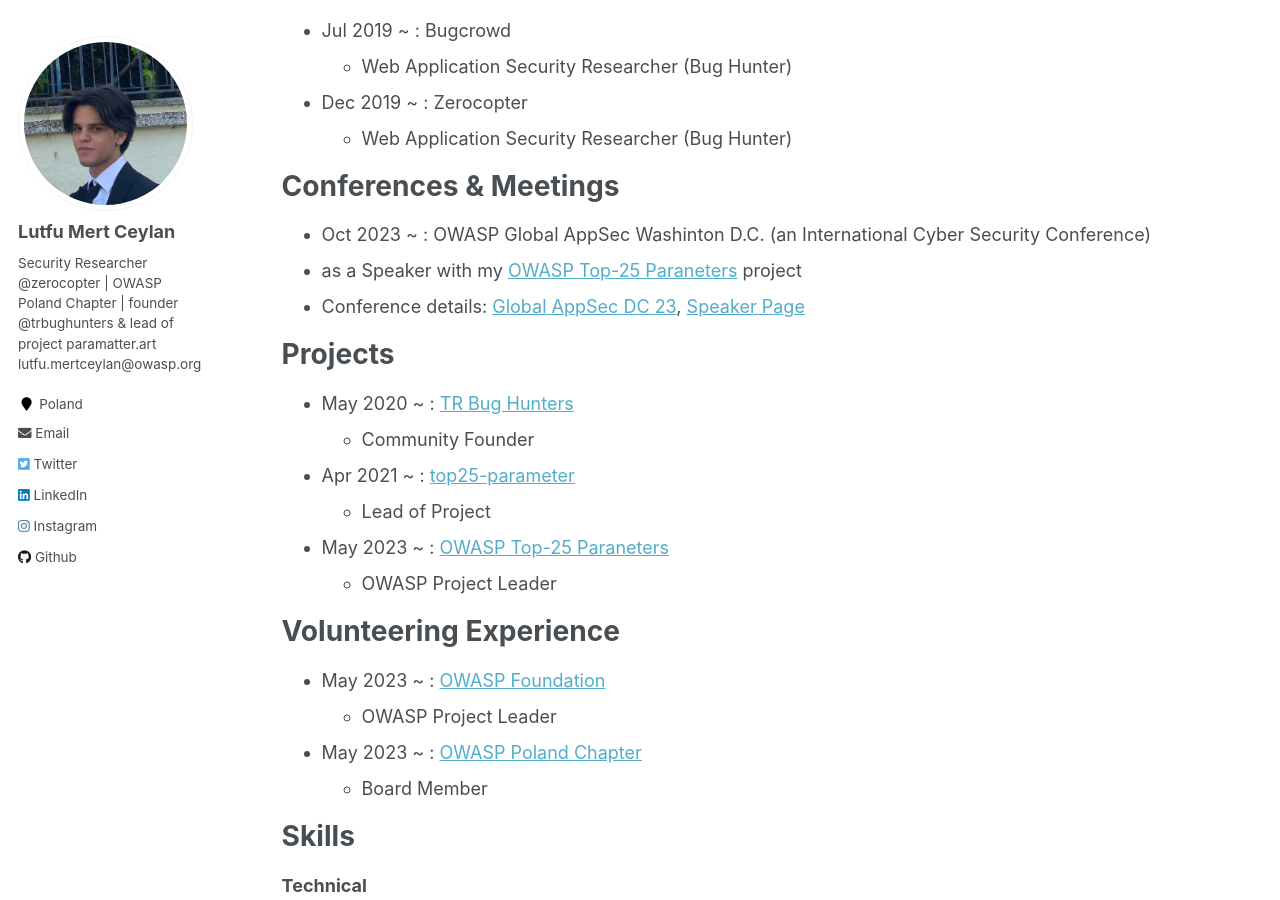
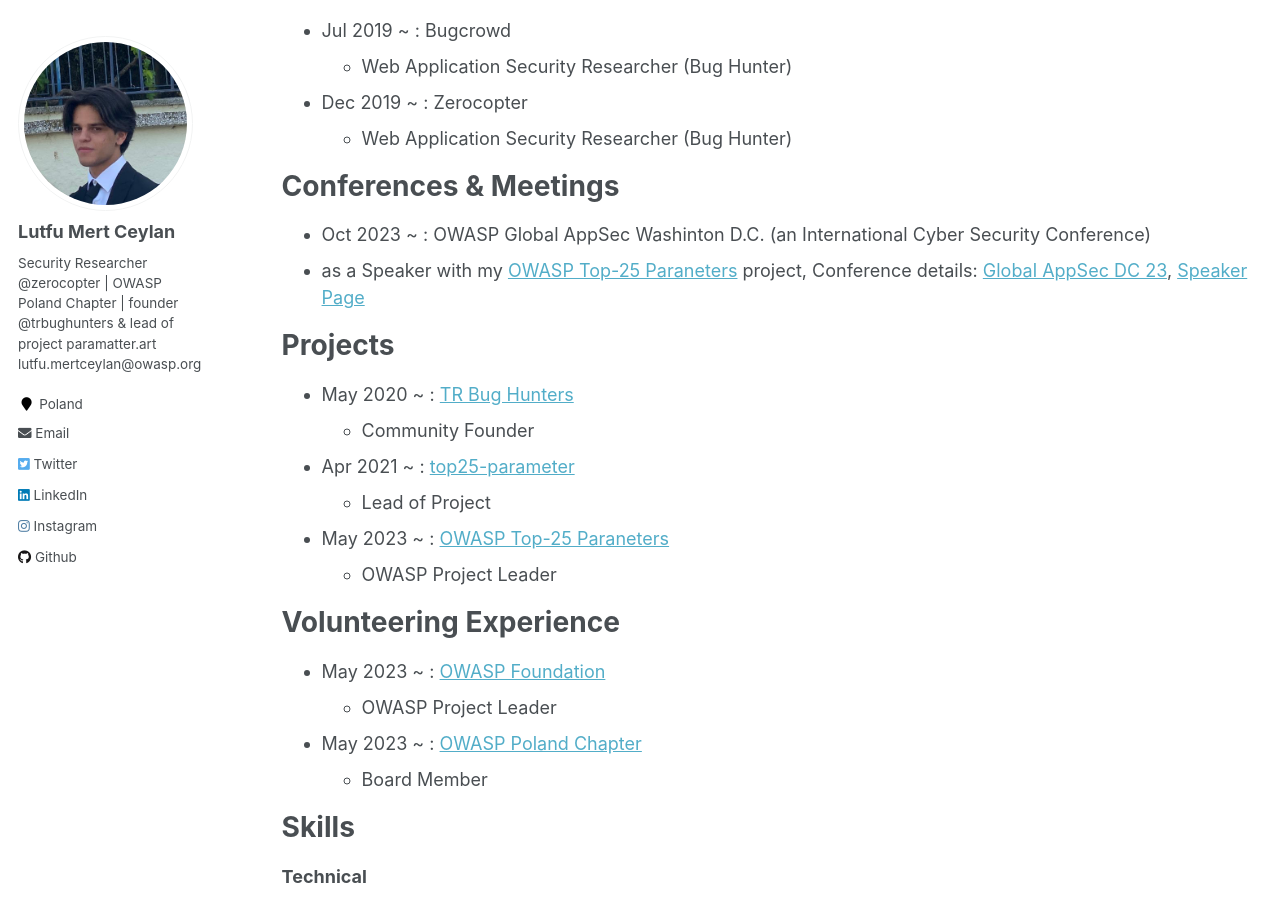
Before and after one commit to lutfumertceylan/mywebsite, a Jekyll site: the page built from _pages/cv.md, in a window 1280 px wide and 900 px high, scrolled down 363 px. Built offline with Jekyll 4.4.1, drawn with Linux system fonts in a browser that asks for light colours.

Commit message:
Update cv.md

```diff
--- a/_pages/cv.md
+++ b/_pages/cv.md
@@ -31,8 +31,7 @@ Conferences & Meetings
 ======
 
 *  Oct 2023 ~ : OWASP Global AppSec Washinton D.C. (an International Cyber Security Conference)
-  - as a Speaker with my [OWASP Top-25 Paraneters](https://owasp.org/www-project-top-25-parameters/) project
-  - Conference details: [Global AppSec DC 23](https://dc.globalappsec.org), [Speaker Page](https://owasp2023globalappsecwashin.sched.com/directory/speakers)
+  - as a Speaker with my [OWASP Top-25 Paraneters](https://owasp.org/www-project-top-25-parameters/) project, Conference details: [Global AppSec DC 23](https://dc.globalappsec.org), [Speaker Page](https://owasp2023globalappsecwashin.sched.com/directory/speakers)
 
 
 Projects
```
